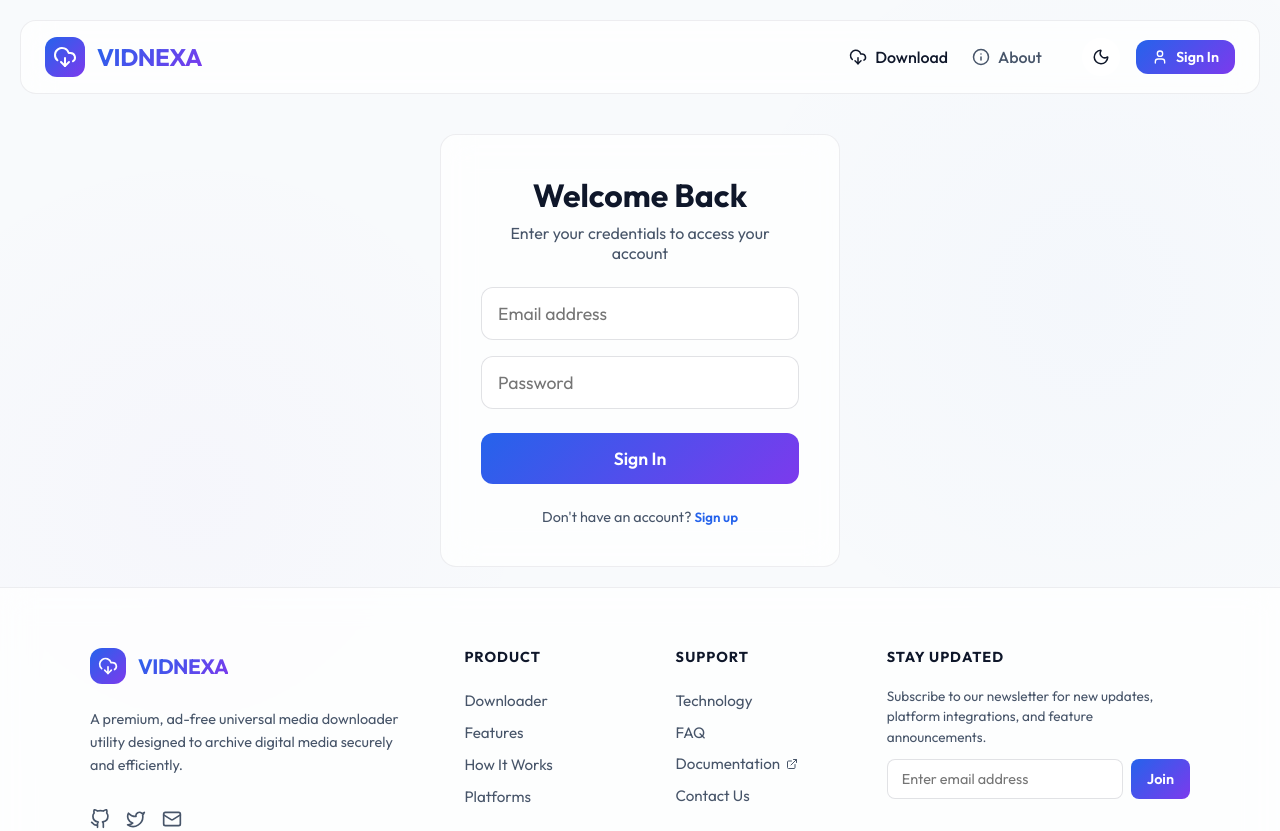
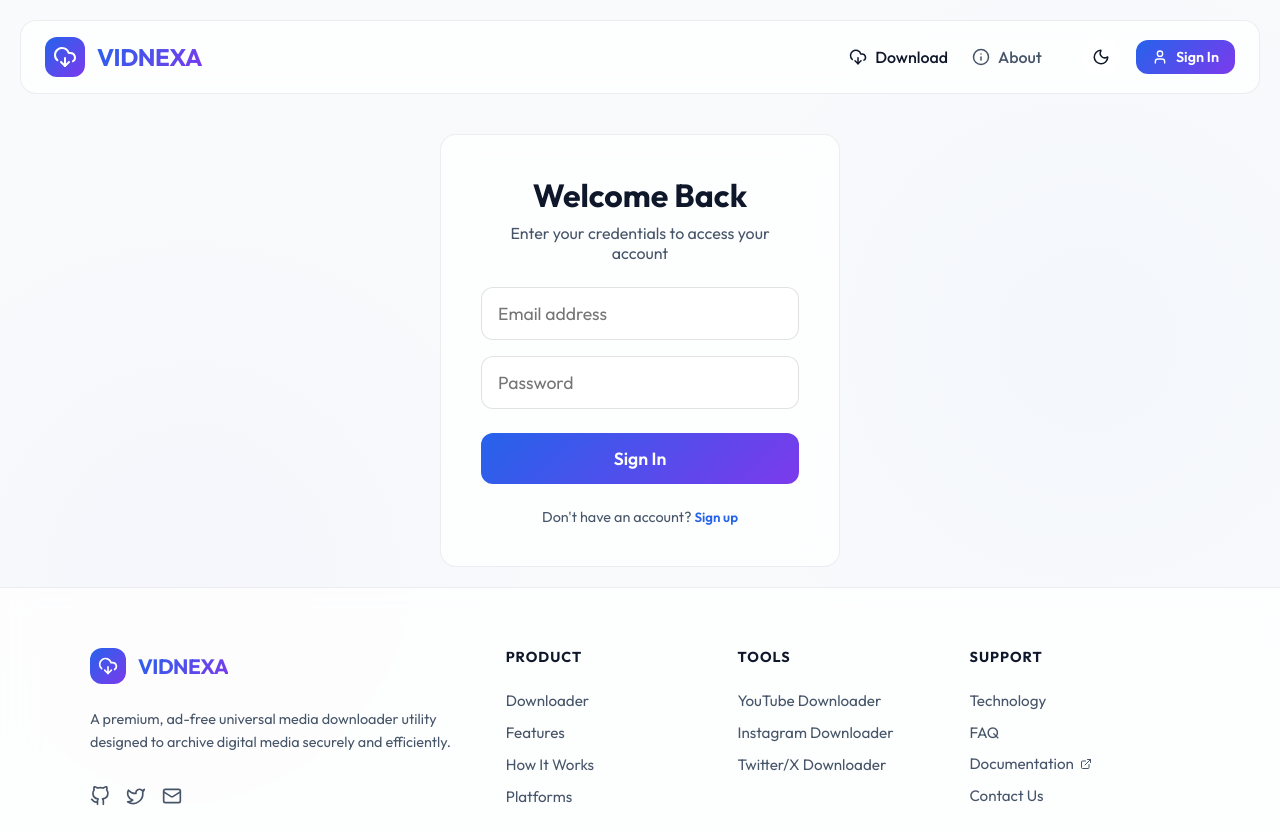
Before and after one commit to Vivekmakwanav/video-downloader, a React (Vite) app in the folder frontend/: page /login in a window 1280 px wide. Shown: the top 831 px of the page. Built offline with nearby package versions, Linux system fonts and the light colour scheme.

Commit message:
Add dynamic SEO downloader links to footer

```diff
--- a/frontend/src/components/Footer.jsx
+++ b/frontend/src/components/Footer.jsx
@@ -67,6 +67,16 @@ export default function Footer() {
           </ul>
         </div>
 
+        {/* Tools Column */}
+        <div className="footer-col">
+          <h4>Tools</h4>
+          <ul className="footer-links">
+            <li><Link to="/youtube-video-downloader">YouTube Downloader</Link></li>
+            <li><Link to="/instagram-reel-downloader">Instagram Downloader</Link></li>
+            <li><Link to="/twitter-video-downloader">Twitter/X Downloader</Link></li>
+          </ul>
+        </div>
+
         {/* Resources Column */}
         <div className="footer-col">
           <h4>Support</h4>
```
